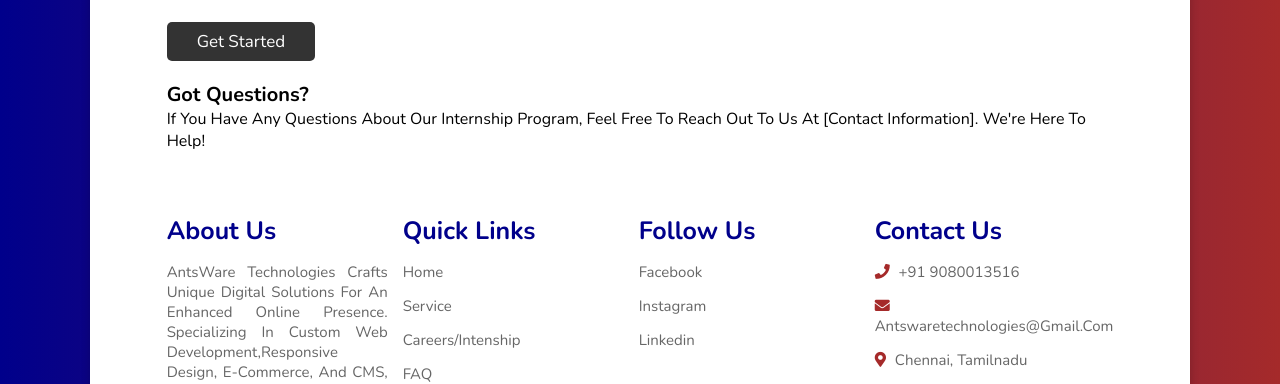
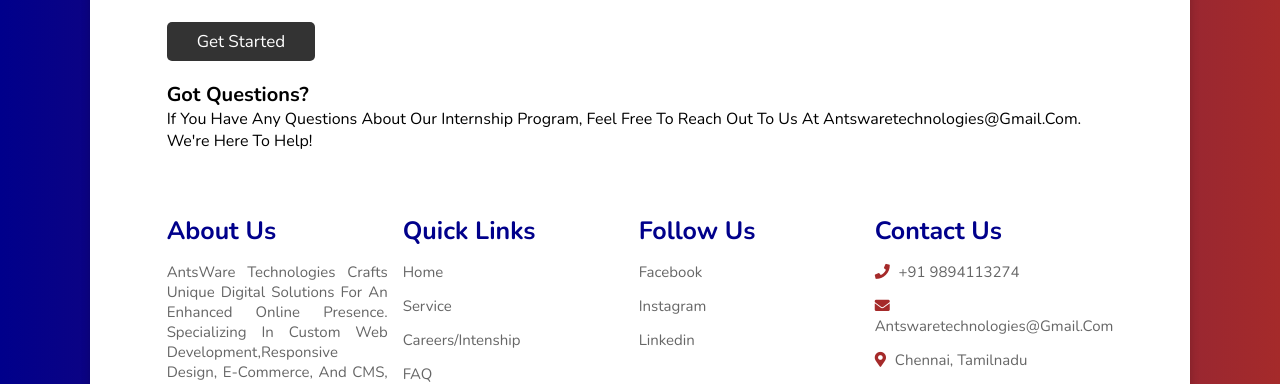
Before and after one commit to antswaretechnologies/mycompany, a plain HTML site: page career.html in a window 1280 px wide. Shown: the part 911-1295 px from the top of the page. Drawn offline with nearby package versions, Linux system fonts and the light colour scheme.

Commit message:
Update career.html

```diff
--- a/career.html
+++ b/career.html
@@ -59,7 +59,7 @@
                 <a href="https://forms.gle/TPVJuFTNUPBmLyYz5" class="btn">Get Started</a>
             </div>
             <h3>Got Questions?</h3>
-            <p>If you have any questions about our internship program, feel free to reach out to us at [Contact Information]. We're here to help!</p>
+            <p>If you have any questions about our internship program, feel free to reach out to us at antswaretechnologies@gmail.com. We're here to help!</p>
         </section>
 
 
@@ -95,7 +95,7 @@
 
         <div class="box">
             <h3>contact us</h3>
-            <p> <i class="fas fa-phone"></i> +91 9080013516 </p>
+            <p> <i class="fas fa-phone"></i> +91 9894113274 </p>
             <p> <i class="fas fa-envelope"></i>antswaretechnologies@gmail.com</p>
             <p> <i class="fas fa-map-marker-alt"></i> Chennai, Tamilnadu </p>
         </div>
```
